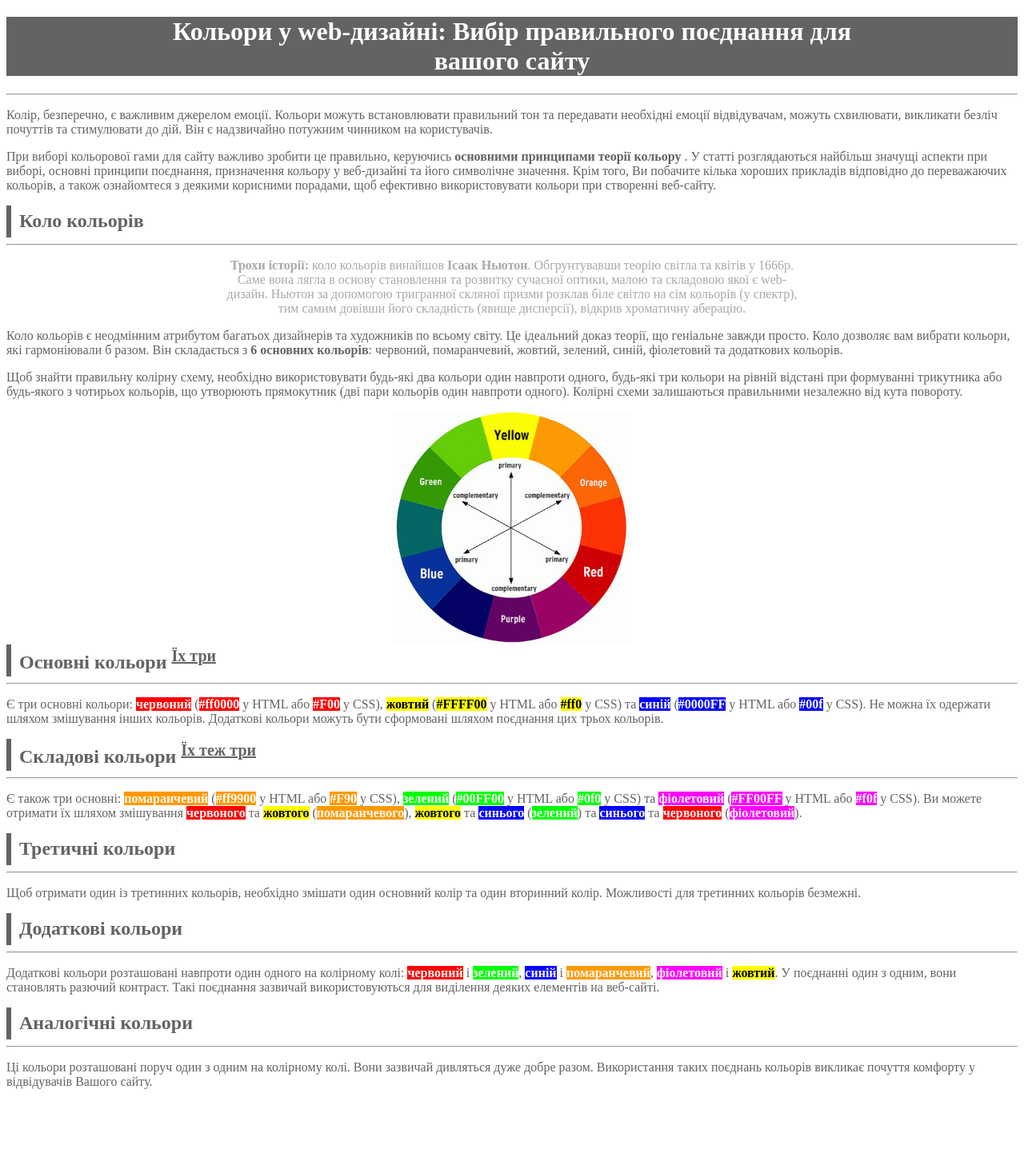
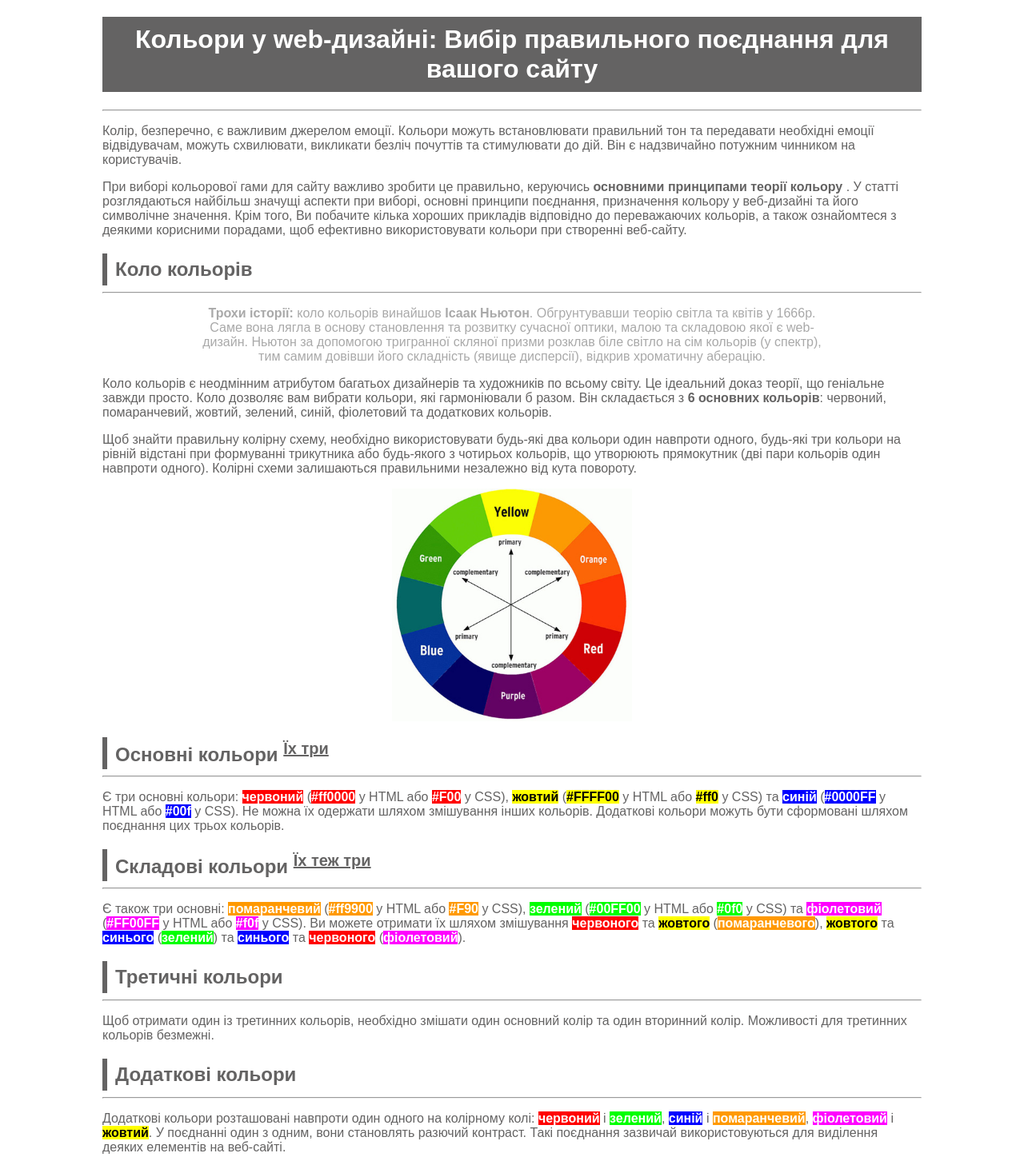
Before and after one commit to ohorodnichuk17/Color-HTML, a plain HTML site: page color html/index.html in a window 1280 px wide. Shown: the top 1447 px of the page at 80% size. Before the commit the page ends 1378 px from the top, so only its background shows below. Drawn offline with Linux system fonts and the light colour scheme.

Commit message:
Add files via upload

```diff
--- a/color html/index.html
+++ b/color html/index.html
@@ -17,7 +17,7 @@
       <hr>
    </header>
 
-   <div>
+   <article>
       <p>
          Колір, безперечно, є важливим джерелом емоції. Кольори можуть встановлювати правильний тон та передавати
          необхідні емоції відвідувачам, можуть схвилювати, викликати безліч почуттів та стимулювати до дій. Він є
@@ -33,9 +33,9 @@
          до переважаючих кольорів, а також ознайомтеся з деякими корисними порадами, щоб ефективно використовувати
          кольори при створенні веб-сайту.
       </p>
-   </div>
+   </article>
 
-   <div>
+   <article>
       <div class="container">
          <div class="h2-container">
             <div class="vl"></div>
@@ -68,9 +68,9 @@
       <div class="classimg">
          <img src="img/color_circle_image.jpeg" alt="image">
       </div>
-   </div>
+   </article>
 
-   <div>
+   <article>
       <div class="container">
          <div class="h2-container">
             <div class="vl"></div>
@@ -86,9 +86,9 @@
          CSS). Не можна їх одержати шляхом змішування інших кольорів. Додаткові кольори
          можуть бути сформовані шляхом поєднання цих трьох кольорів.
       </p>
-   </div>
+   </article>
 
-   <div>
+   <article>
       <div class="container">
          <div class="h2-container">
             <div class="vl"></div>
@@ -107,9 +107,9 @@
             class="blue">синього</span> (<span class="green">зелений</span>) та <span class="blue">синього</span> та
          <span class="red">червоного</span> (<span class="purple">фіолетовий</span>).
       </p>
-   </div>
+   </article>
 
-   <div>
+   <article>
       <div class="container">
          <div class="h2-container">
             <div class="vl"></div>
@@ -121,9 +121,9 @@
          Щоб отримати один із третинних кольорів, необхідно змішати один основний колір та один вторинний колір.
          Можливості для третинних кольорів безмежні.
       </p>
-   </div>
+   </article>
 
-   <div>
+   <article>
       <div class="container">
          <div class="h2-container">
             <div class="vl"></div>
@@ -138,7 +138,7 @@
          становлять разючий контраст. Такі поєднання зазвичай
          використовуються для виділення деяких елементів на веб-сайті.
       </p>
-   </div>
+   </article>
 
    <footer>
       <div class="container">
--- a/color html/style.css
+++ b/color html/style.css
@@ -1,8 +1,14 @@
+body {
+   font-family: sans-serif;
+   width: 80%;
+   margin: 0 auto;
+}
+
 h1 {
    background-color: #646363;
    color: #fff;
    text-align: center;
-   width: 100%;
+   padding: 10px;
 }
 
 p {
@@ -16,6 +22,7 @@ p {
 .container {
    display: flex;
    align-items: center;
+   margin-top: 20px;
 }
 
 .h2-container {
@@ -43,6 +50,7 @@ h2 {
    display: flex;
    justify-content: center;
    align-items: center;
+   margin-bottom: 20px;
 }
 
 .classimg img {
```
